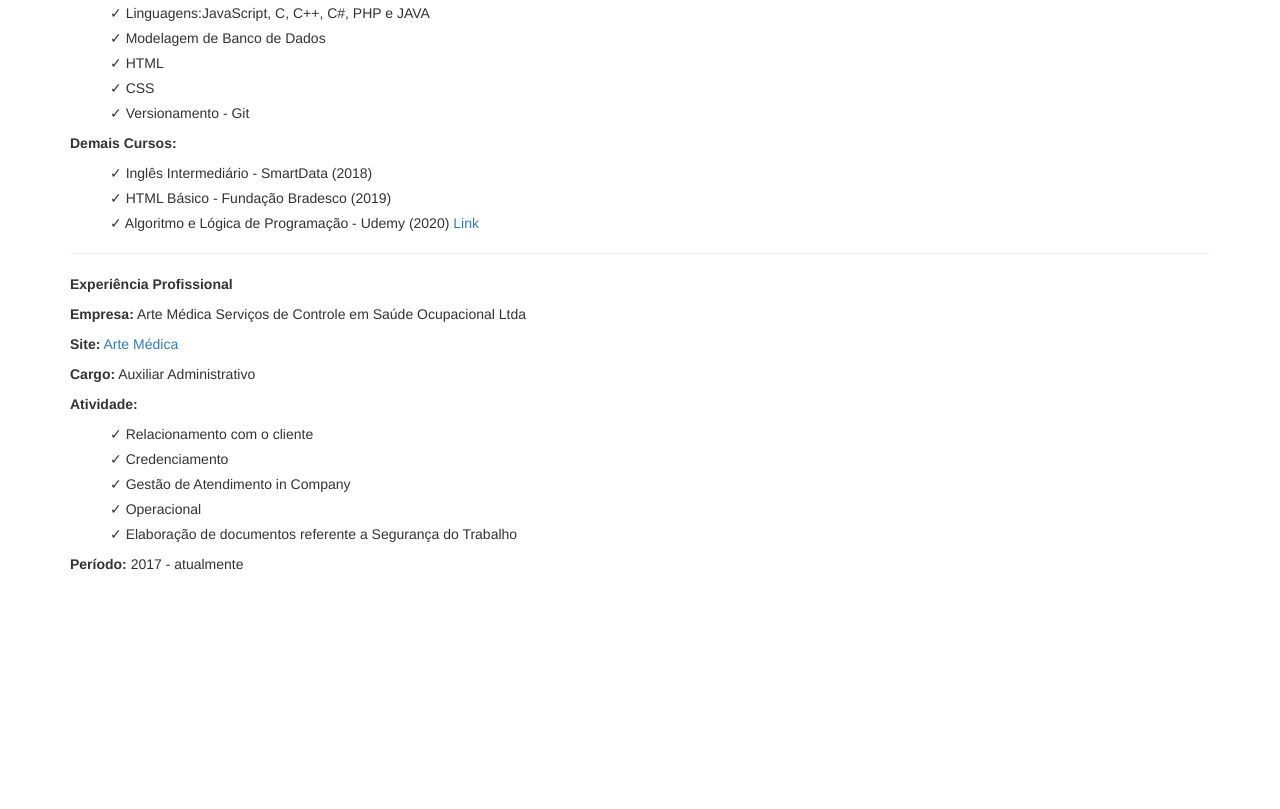
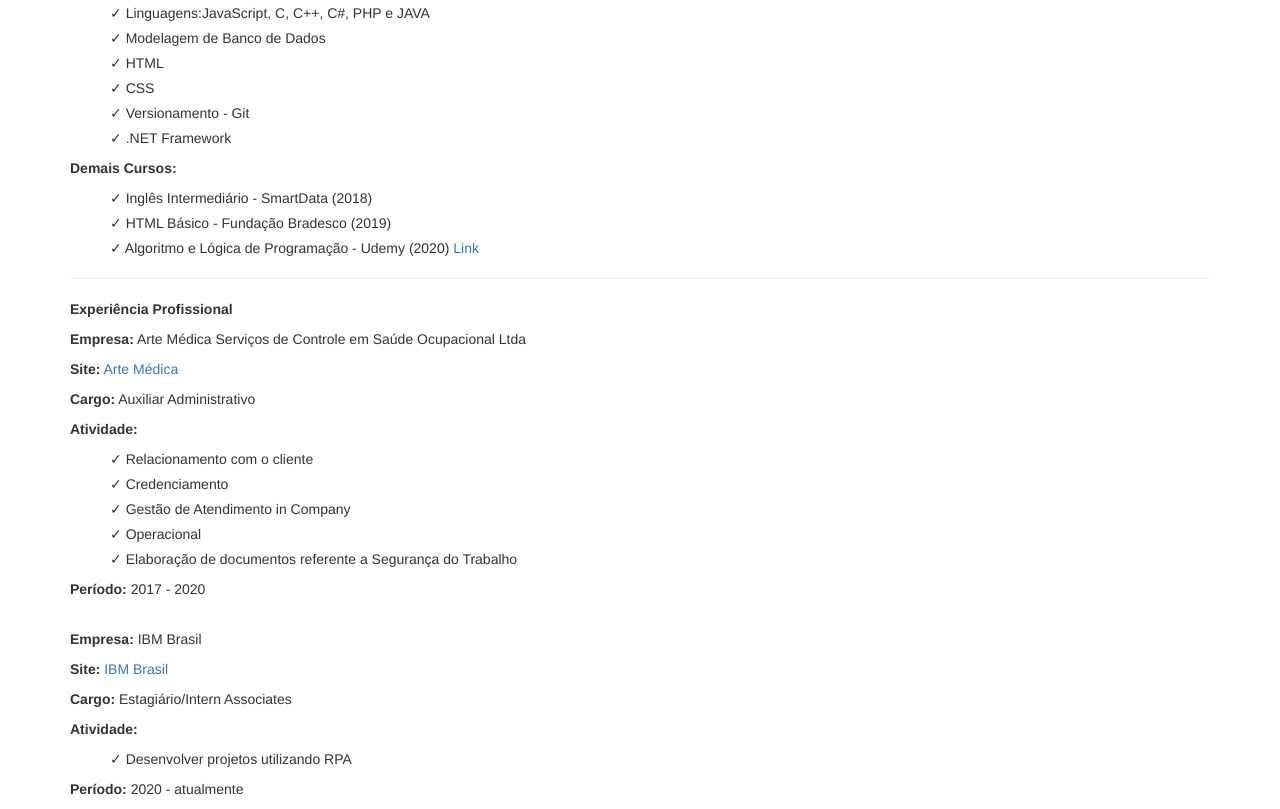
Before and after one commit to gabxp/curriculo, a plain HTML site: page index.html in a window 1280 px wide. Shown: the part 493-1302 px from the top of the page. Before the commit the page ends 1077 px from the top, so only its background shows below. Drawn offline with nearby package versions, Linux system fonts and the light colour scheme.

Commit message:
Update index.html
Atualização de Currículo 09/2021

```diff
--- a/index.html
+++ b/index.html
@@ -48,10 +48,10 @@
     <hr>
 
     <p>
-        <strong>Objetivo:</strong> Estágio
+        <strong>Objetivo:</strong> Desenvolvedor Junior
     </p>
         <p>
-        <strong>Resumo:</strong> Estudante do 3° semestre em Análise e Desenvolvimento de Sistemas
+        <strong>Resumo:</strong> Estudante do 5° semestre em Análise e Desenvolvimento de Sistemas
     </p>
     <hr>
     <p>
@@ -71,6 +71,7 @@
         <li>HTML</li>
         <li>CSS</li>
         <li>Versionamento - Git</li>
+        <li>.NET Framework</li>
     </ul>
     <p>
         <strong>Demais Cursos:</strong>
@@ -106,10 +107,27 @@
         <li>Elaboração de documentos referente a Segurança do Trabalho</li>
     </ul>
     <p>
-        <strong>Período:</strong> 2017 - atualmente
+        <strong>Período:</strong> 2017 - 2020
     </p>
+    <br>
+    <strong>Empresa:</strong> IBM Brasil
+    </p>
+    <p>
+        <strong>Site:</strong> <a href="https://www.ibm.com/br-pt">IBM Brasil</a>
+    </p>
+    <p>
+        <strong>Cargo:</strong> Estagiário/Intern Associates
+    </p>
+    <p>
+        <strong>Atividade: </strong>
+    </p>
+    <ul>
+        <li>Desenvolver projetos utilizando RPA</li>
 
-
+    </ul>
+    <p>
+        <strong>Período:</strong> 2020 - atualmente
+    </p>
 
 </body>
 
```
